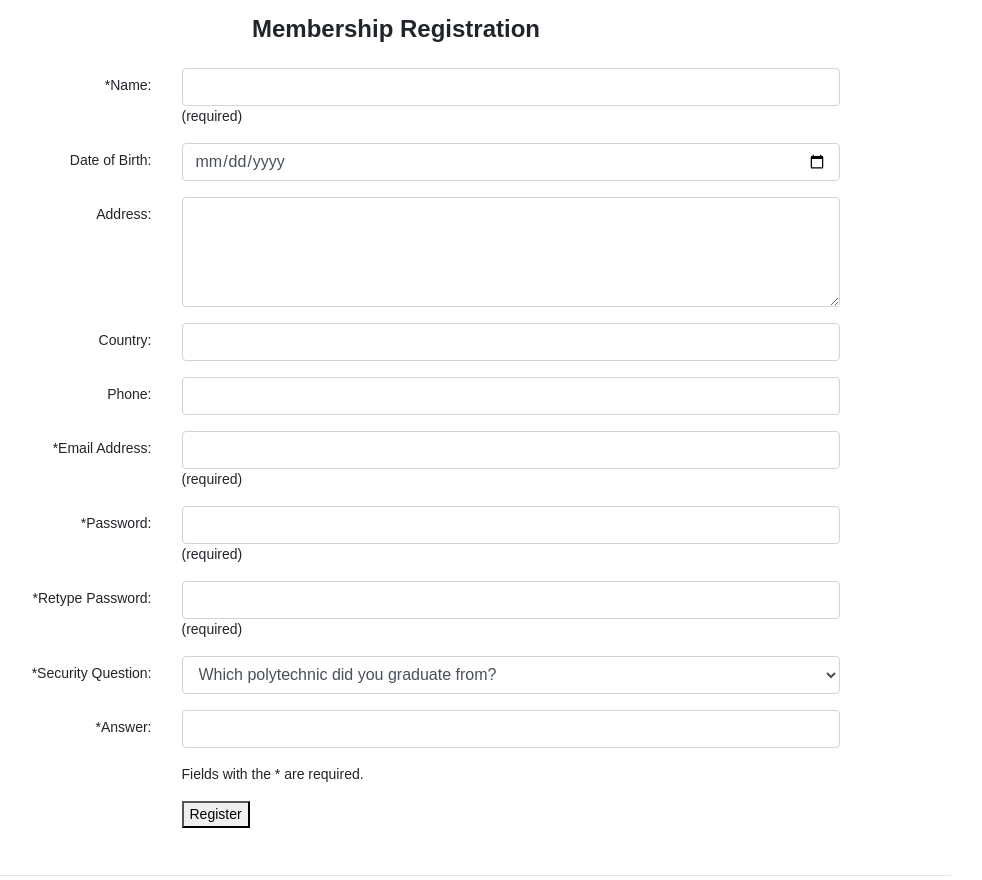
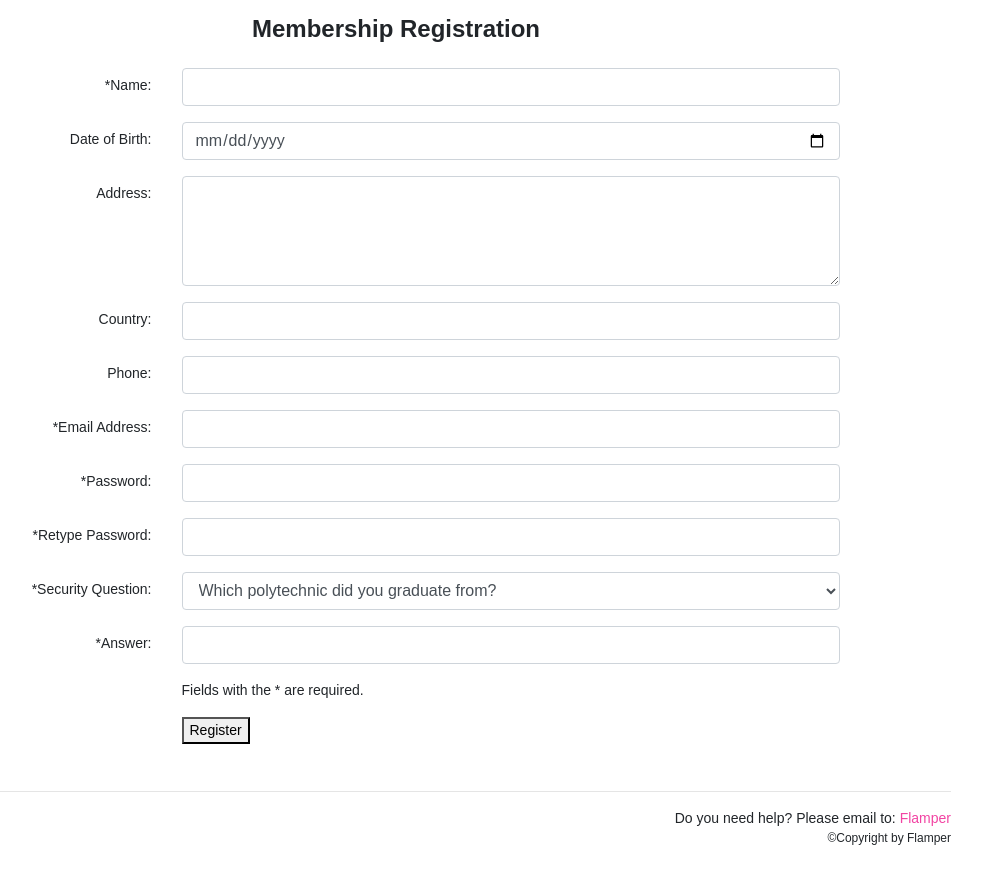
Before and after one commit to delchmunchy/ecadAssignment, a PHP site: page /ecadAssignment/register.php in a window 1280 px wide. Shown: the part 161-1041 px from the top of the page, without its empty margins (244-1226 px from the left). After the commit the page ends 1006 px from the top, so only its background shows below. Run offline with PHP 8.4, Linux system fonts and the light colour scheme.

Commit message:
rephrased some texts

```diff
--- a/register.php
+++ b/register.php
@@ -41,7 +41,7 @@ $MainContent .= "</div>";
 $MainContent .= "<div class='form-group row'>";
 $MainContent .= "<label class='col-sm-3 col-form-label' for='name' style='text-align:right;'>*Name:</label>";
 $MainContent .= "<div class='col-sm-9'>";
-$MainContent .= "<input class='form-control' name='name' id='name' type='text' required /> (required)";
+$MainContent .= "<input class='form-control' name='name' id='name' type='text' required />";
 $MainContent .= "</div>";
 $MainContent .= "</div>";
 
@@ -73,7 +73,7 @@ $MainContent .= "</div>";
 $MainContent .= "<div class='form-group row'>";
 $MainContent .= "<label class='col-sm-3 col-form-label' for='phone' style='text-align:right;'>Phone:</label>";
 $MainContent .= "<div class='col-sm-9'>";
-$MainContent .= "<input class='form-control' name='phone' id='phone' type='text' />";
+$MainContent .= "<input class='form-control' name='phone' id='phone' type='text' maxlength='8' />";
 $MainContent .= "</div>";
 $MainContent .= "</div>";
 
@@ -81,7 +81,7 @@ $MainContent .= "</div>";
 $MainContent .= "<div class='form-group row'>";
 $MainContent .= "<label class='col-sm-3 col-form-label' for='email' style='text-align:right;'>*Email Address:</label>";
 $MainContent .= "<div class='col-sm-9'>";
-$MainContent .= "<input class='form-control' name='email' id='email' type='email' required /> (required)";
+$MainContent .= "<input class='form-control' name='email' id='email' type='email' required />";
 $MainContent .= "</div>";
 $MainContent .= "</div>";
 
@@ -89,7 +89,7 @@ $MainContent .= "</div>";
 $MainContent .= "<div class='form-group row'>";
 $MainContent .= "<label class='col-sm-3 col-form-label' for='password' style='text-align:right;'>*Password:</label>";
 $MainContent .= "<div class='col-sm-9'>";
-$MainContent .= "<input class='form-control' name='password' id='password' type='password' required /> (required)";
+$MainContent .= "<input class='form-control' name='password' id='password' type='password' required />";
 $MainContent .= "</div>";
 $MainContent .= "</div>";
 
@@ -97,7 +97,7 @@ $MainContent .= "</div>";
 $MainContent .= "<div class='form-group row'>";
 $MainContent .= "<label class='col-sm-3 col-form-label' for='password2' style='text-align:right;'>*Retype Password:</label>";
 $MainContent .= "<div class='col-sm-9'>";
-$MainContent .= "<input class='form-control' name='password2' id='password2' type='password' required /> (required)";
+$MainContent .= "<input class='form-control' name='password2' id='password2' type='password' required />";
 $MainContent .= "</div>";
 $MainContent .= "</div>";
 
```
